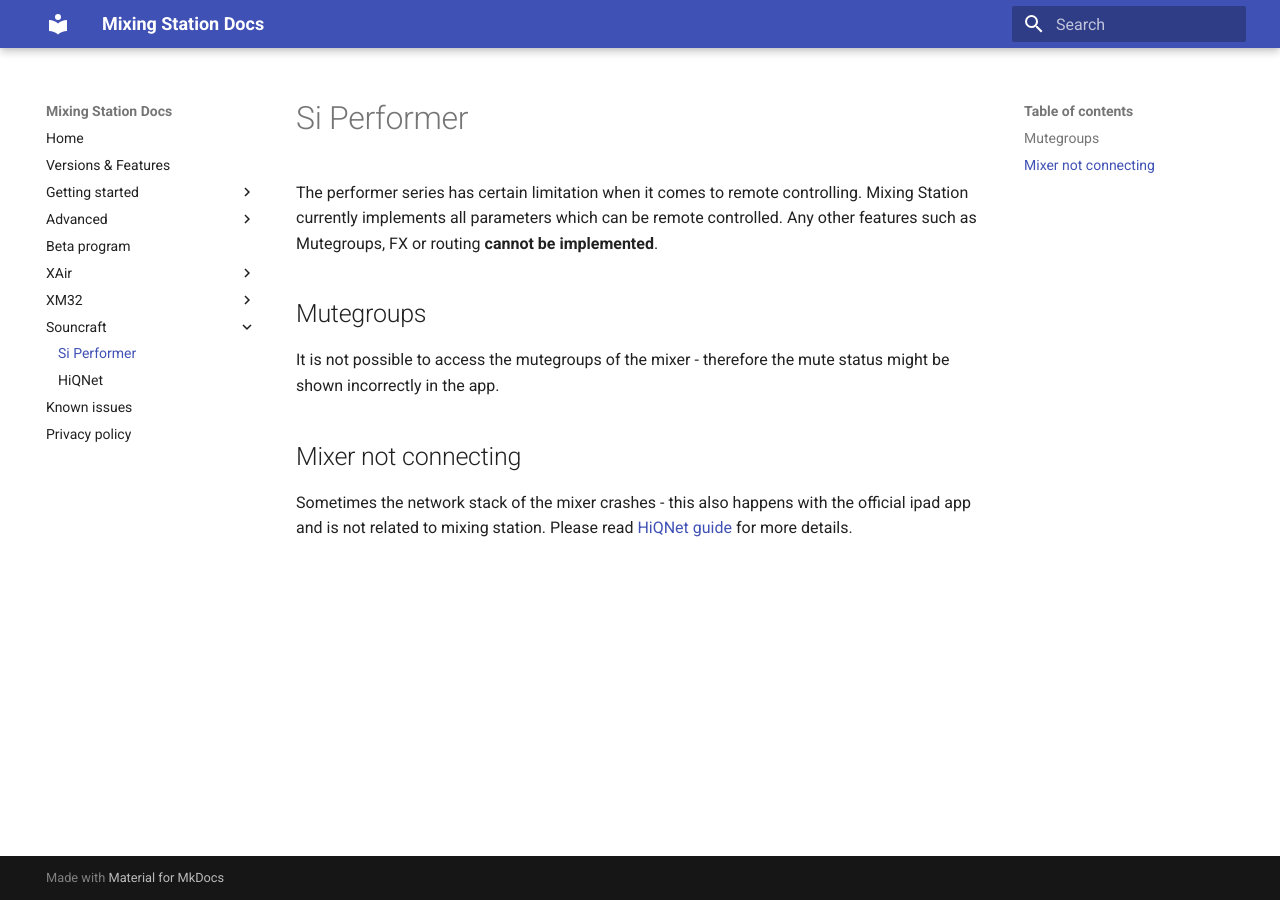
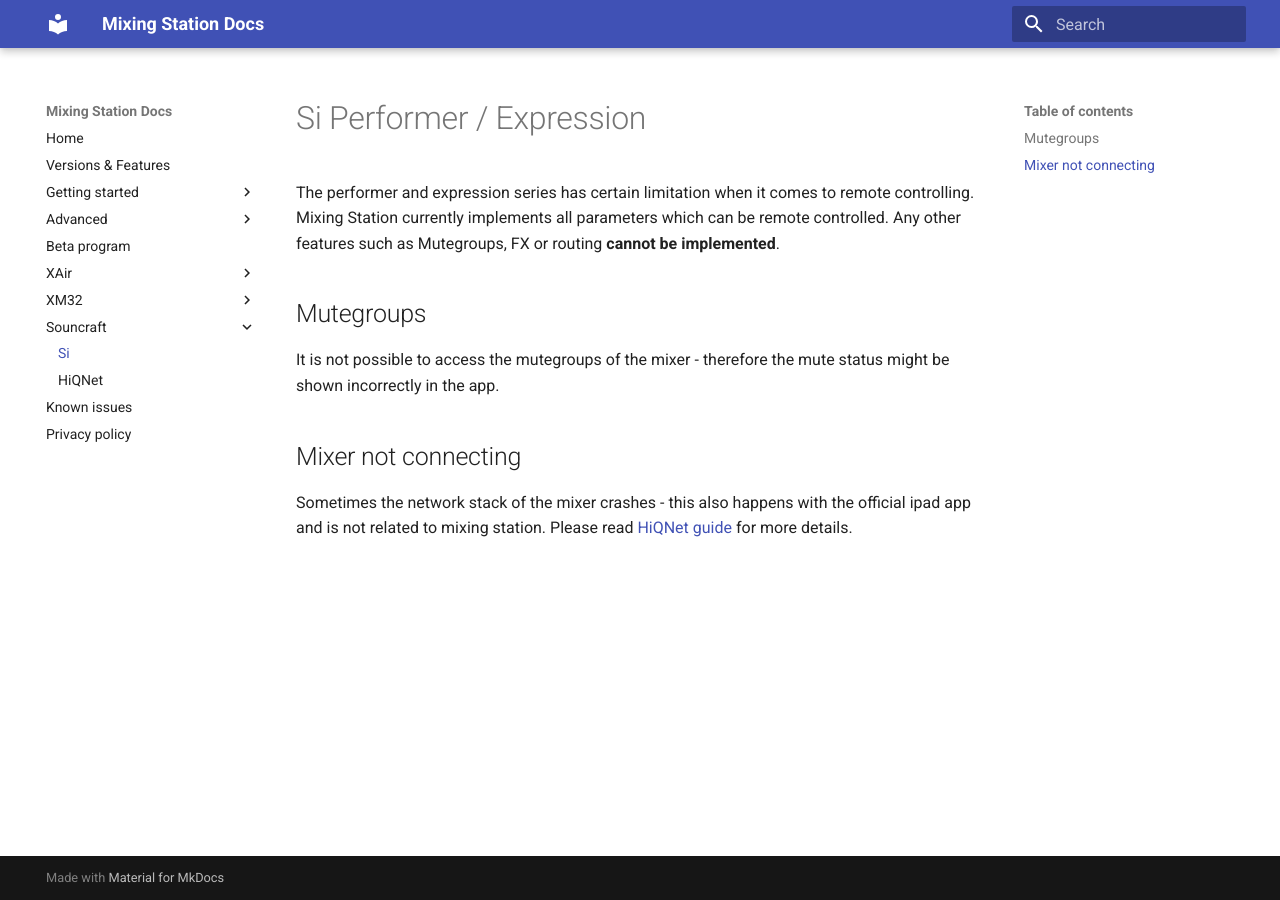
Before and after one commit to davidgiga1993/mixing-station-docs, an MkDocs documentation site: the page built from docs/soundcraft/si-performer.md, in a window 1280 px wide. Built offline with MkDocs 1.6.1 and Material for MkDocs 9.7.7, drawn with Linux system fonts in a browser that asks for light colours.

Commit message:
Add si expression to documentation

```diff
--- a/docs/soundcraft/si-performer.md
+++ b/docs/soundcraft/si-performer.md
@@ -1,6 +1,6 @@
-# Si Performer
+# Si Performer / Expression
 
-The performer series has certain limitation when it comes to remote controlling.
+The performer and expression series has certain limitation when it comes to remote controlling.
 Mixing Station currently implements all parameters which can be remote controlled.
 Any other features such as Mutegroups, FX or routing **cannot be implemented**.
 
--- a/mkdocs.yml
+++ b/mkdocs.yml
@@ -29,7 +29,7 @@
       X32-Mix lag: xm32/network-compare.md
       Samsung & Android 6: xm32/samsung-android6.md
   - Souncraft:
-      Si Performer: soundcraft/si-performer.md
+      Si: soundcraft/si-performer.md
       HiQNet: soundcraft/hiqnet.md
 
   - Known issues: known-issues.md
```
Also changed, not shown: docs/getting-started.md (+1 -1 lines).
